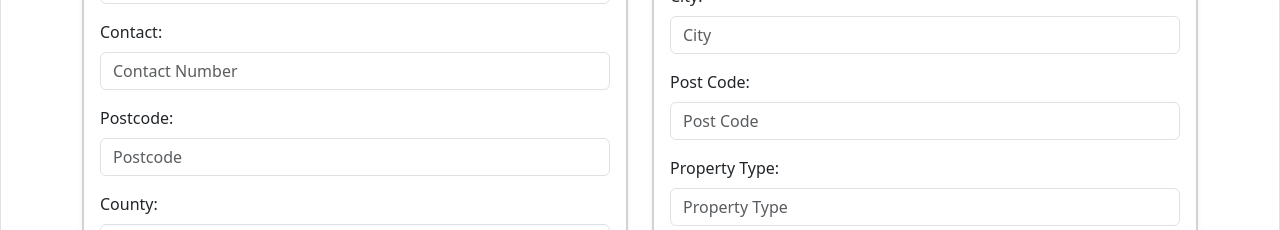
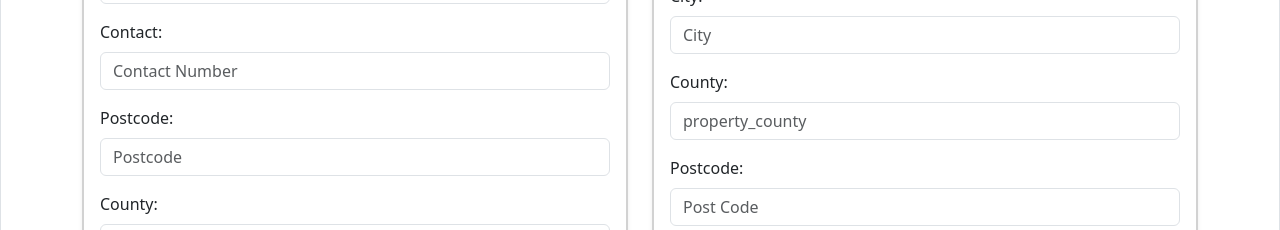
Before and after one commit to Azadehpedramnia/PropertySystem, a Next.js app in the folder hr-frontend/: page /dashboard in a window 1280 px wide. Shown: the part 969-1199 px from the top of the page. Built offline with nearby package versions, Linux system fonts and the light colour scheme; no server answers.

Commit message:
Added County to register property

```diff
--- a/hr-frontend/components/Dashboard/RegisterProperty.tsx
+++ b/hr-frontend/components/Dashboard/RegisterProperty.tsx
@@ -143,9 +143,20 @@ const RegisterProperty: React.FC<RegisterPropertyProps> = ({
           onChange={(e) => setNewProperty({ ...newProperty, city: e.target.value })}
         />
     </div>,
+        <div key="property_county" className="col-12">
+        <label  className="form-label">
+          County:
+        </label>
+        <input
+          className="form-control"
+          placeholder="property_county"
+          value={newProperty.property_county}
+          onChange={(e) => setNewProperty({ ...newProperty, property_county: e.target.value })}
+        />
+    </div>,
     <div key="post_code" className="col-12">
       <label  className="form-label">
-        Post Code:
+        Postcode:
       </label>
       <input
         className="form-control"
```
